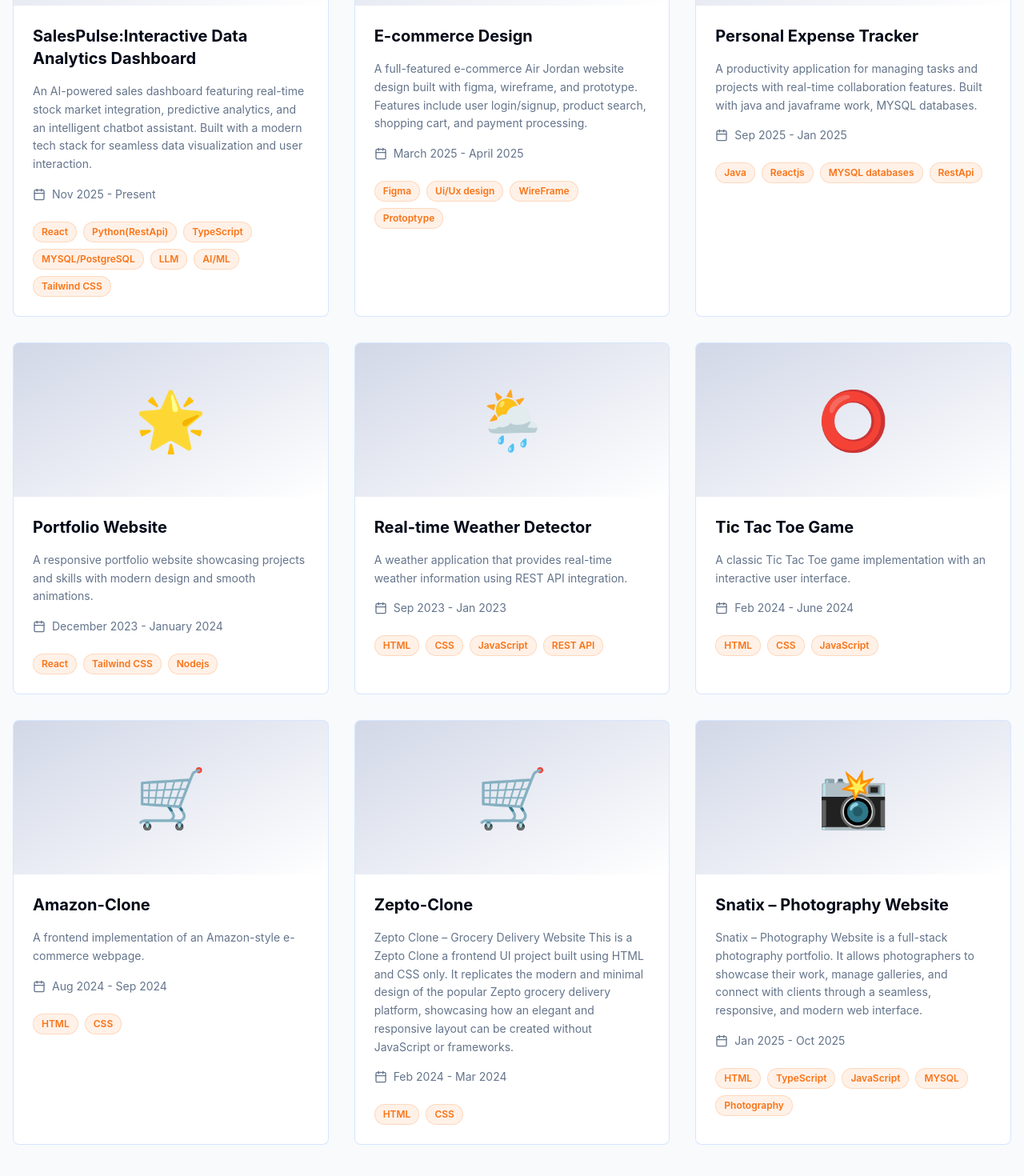
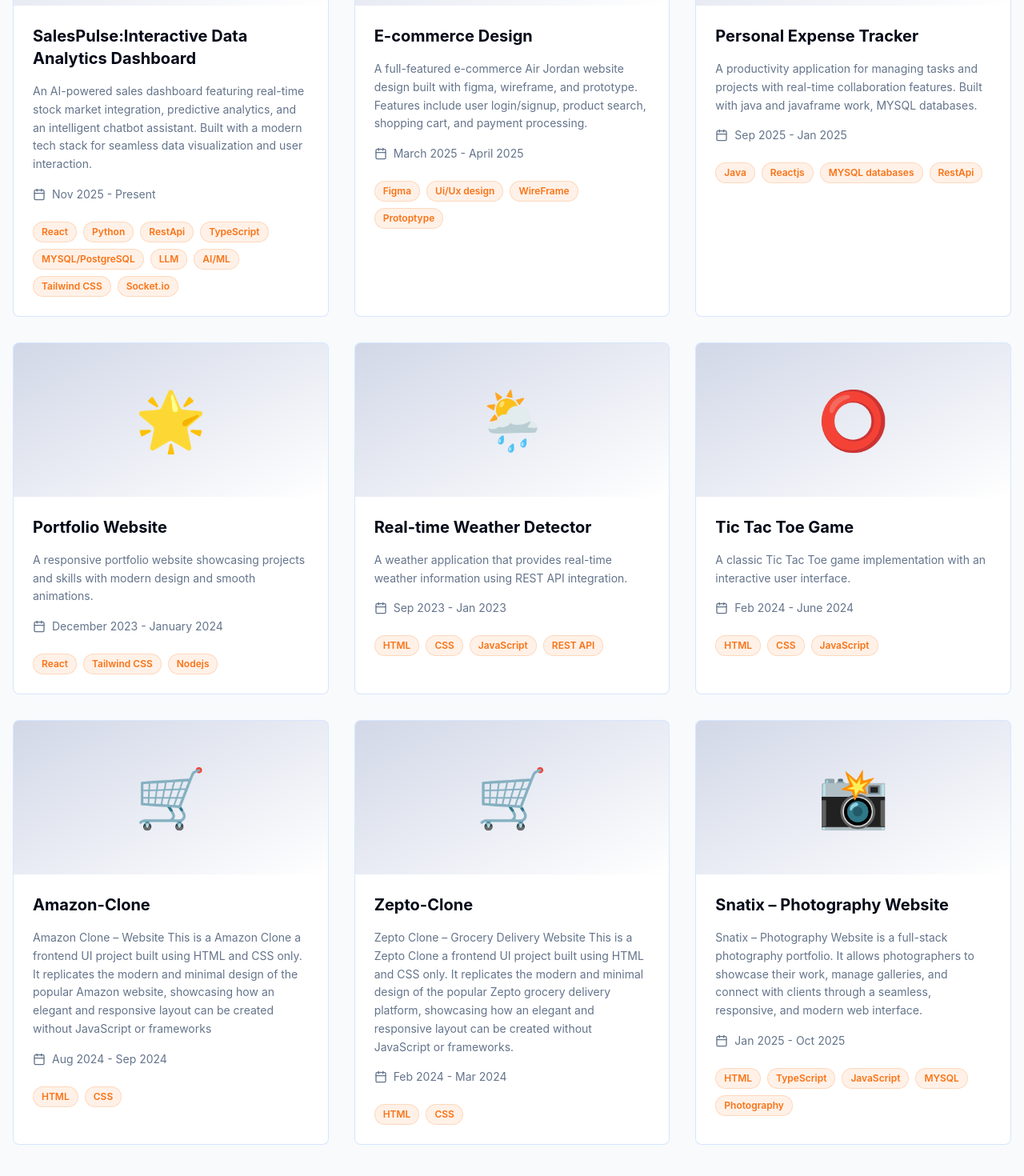
Before and after one commit to adil-r120/Adil-Dev-Portfolio, a React (Vite) app: page /projects in a window 1280 px wide. Shown: the part 426-1896 px from the top of the page at 80% size. Built offline with nearby package versions, Linux system fonts and the light colour scheme; the HTML template or start-up script is replaced by a standard one.

Commit message:
improve project

```diff
--- a/src/pages/Projects.tsx
+++ b/src/pages/Projects.tsx
@@ -31,7 +31,7 @@ const Projects = () => {
       description: "An AI-powered sales dashboard featuring real-time stock market integration, predictive analytics, and an intelligent chatbot assistant. Built with a modern tech stack for seamless data visualization and user interaction.",
       image: "📈",
       date: "Nov 2025 - Present",
-      tags: ["React", "Python(RestApi)", "TypeScript", "MYSQL/PostgreSQL", "LLM", "AI/ML", "Tailwind CSS"],
+      tags: ["React", "Python", "RestApi", "TypeScript", "MYSQL/PostgreSQL", "LLM", "AI/ML", "Tailwind CSS", "Socket.io"],
       // link: "https://github.com/adil-r120/SalesPulse"
       link: "https://salespulse.vercel.app/"
     },
@@ -80,7 +80,7 @@ const Projects = () => {
     },
     {
       title: "Amazon-Clone",
-      description: "A frontend implementation of an Amazon-style e-commerce webpage.",
+      description: "Amazon Clone – Website This is a Amazon Clone a frontend UI project built using HTML and CSS only. It replicates the modern and minimal design of the popular Amazon website, showcasing how an elegant and responsive layout can be created without JavaScript or frameworks",
       image: "🛒",
       date: "Aug 2024 - Sep 2024",
       tags: ["HTML", "CSS"],
```
